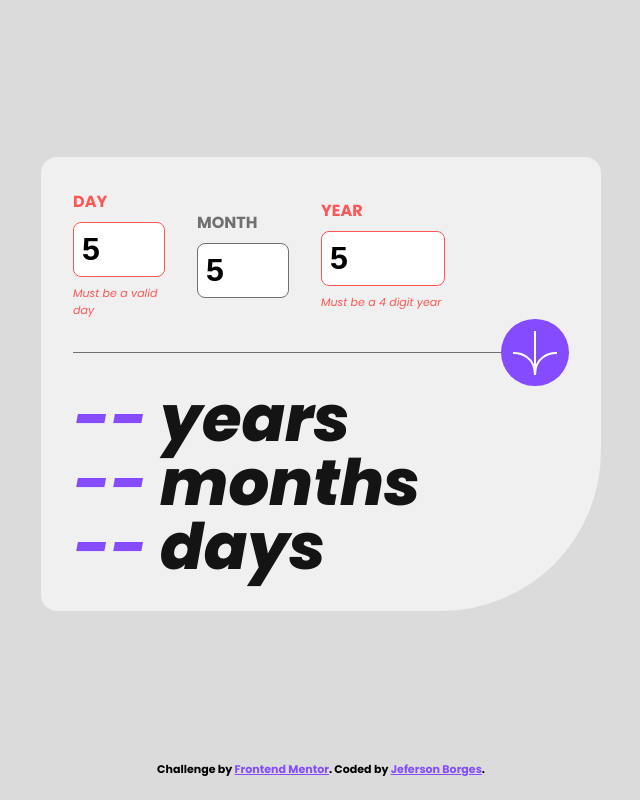
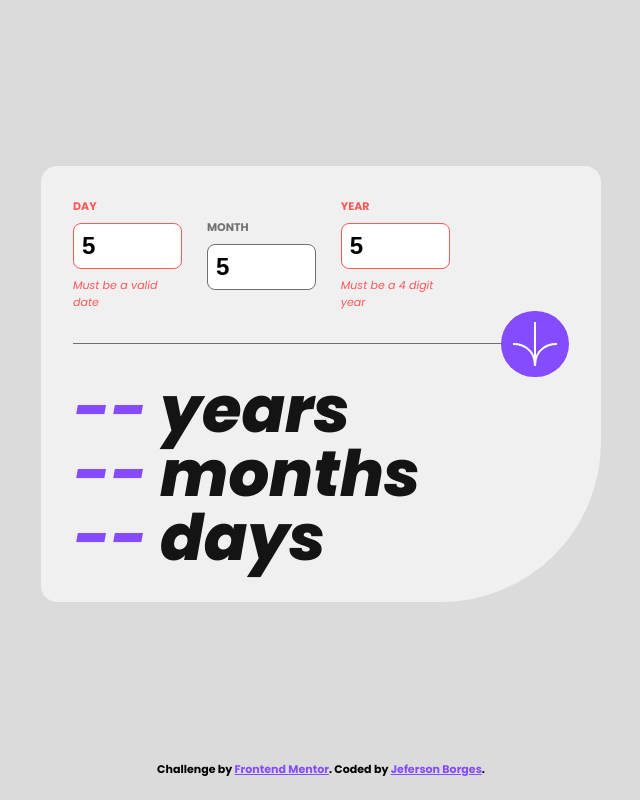
Before and after one commit to jefersonBorges/fem-age_calculator_app, a plain HTML site: page index.html in a window 1280 px wide. Both pictures are taken after typing "5", "5", "5" into the empty fields and a click on the button "Calculate your age". Shown: the whole page, without its empty margins (319-959 px from the left). Drawn offline with Linux system fonts and the light colour scheme.

Commit message:
adding 'invalid date' check, inproving layout

```diff
--- a/assets/script/main.js
+++ b/assets/script/main.js
@@ -107,11 +107,15 @@ const ageCalculator = {
         const daysOfMonth = this.Calculate.daysOfMonth(year, month)
 
         const isCorrectValue = this.regex.day.test(dayValue)
-        const isWithinTheMonth = dayValue <= daysOfMonth
 
-        if(isCorrectValue && isWithinTheMonth) {
+        if(isCorrectValue) {
+          const isWithinTheMonth = dayValue <= daysOfMonth
 
-          return dayValue
+          if(isWithinTheMonth) {
+
+            return dayValue
+
+          } else { throw this.Error.invalidDate }
 
         } else { throw this.Error.invalidDay }
 
@@ -119,6 +123,17 @@ const ageCalculator = {
 
     } catch(err) { this.errorDisplay(dayInputElement, err.message) }
 
+  },
+
+  getNewDate(year, month, day){
+    const date = new Date()
+
+    if(year && month && day){
+      date.setFullYear(year, month, day)
+    }
+
+    date.setHours(00,00,00)
+    return date
   },
 
   displayAge(age){
@@ -146,17 +161,6 @@ const ageCalculator = {
 
     }, delay)
 
-  },
-
-  getNewDate(year, month, day){
-    const date = new Date()
-
-    if(year && month && day){
-      date.setFullYear(year, month, day)
-    }
-
-    date.setHours(00,00,00)
-    return date
   },
 
   Calculate: {
@@ -279,6 +283,11 @@ const ageCalculator = {
       message: "Must be a valid day",
     },
 
+    invalidDate: {
+      name: "invalidDate",
+      message: "Must be a valid date",
+    },
+
     invalidMonth: {
       name: "invalidMonth",
       message: "Must be a valid month",
--- a/assets/style/_variables.scss
+++ b/assets/style/_variables.scss
@@ -12,7 +12,7 @@ $off-black: hsl(0, 0%, 8%);
 
 //Typography
 
-
+$fs-050: 0.55rem;/*9px*/
 $fs-100: 0.69rem;/*11px*/
 $fs-200: 1rem;/*16px*/
 $fs-300: 1.5rem;/*24px*/
--- a/assets/style/main.scss
+++ b/assets/style/main.scss
@@ -47,21 +47,25 @@ body {
 
 .form {
   display: grid;
-  grid-template-columns: repeat(4, 25%);
+  grid-template-columns: repeat(3, 22%);
+  column-gap: 5%;
   grid-template-rows: auto;
+
 }
 
 @media screen and (max-width: $w-mobile) {
 
   .main {
+    padding: $s-800 $s-400;
     border-radius: $s-300;
     border-bottom-right-radius: $s-1k5;
   }
 
   .form {
-    grid-template-columns: repeat(3, 33%);
+    grid-template-columns: repeat(3, 30%);
     grid-template-rows: auto;
   }
+
 }
 
 .form-section {
@@ -73,14 +77,10 @@ body {
   width: 100%;
   height: 100%;
 
-  &:not(:last-of-type){
-    padding-right: $s-400;
-  }
-
   .label {
     margin-bottom: $s-050;
     text-transform: uppercase;
-    font-size: $fs-200;
+    font-size: $fs-100;
     font-weight: $fw-400;
     color: $smokey-grey;
 
@@ -93,7 +93,7 @@ body {
     width: 100%;
     padding: $s-050;
 
-    font-size: $fs-400;
+    font-size: $fs-300;
     font-weight: $fw-700;
 
     border: 1px solid $smokey-grey;
@@ -121,10 +121,10 @@ body {
 
   .message {
 
-    visibility: hidden;
+    display: none;
 
     &.error{
-      visibility: visible;
+      display: block;
 
       padding-top: $s-050;
 
@@ -139,10 +139,9 @@ body {
 @media screen and (max-width: $w-mobile) {
 
   .form-section {
-    &:not(:last-of-type){
-      padding-right: $s-200;
+    .label {
+      font-size: $fs-200;
     }
-
     .input {
       font-size: $fs-300;
     }
@@ -193,8 +192,8 @@ body {
     grid-template-columns: repeat(3, 33%);
     grid-template-rows: repeat(2, 50%);
 
-    margin-top: $s-400;
-    margin-bottom: $s-400;
+    margin-top: $s-300;
+    margin-bottom: $s-300;
 
     .hr {
       grid-area: 1/1 / 1/4;
```
Also changed, not shown: assets/style/main.css.
